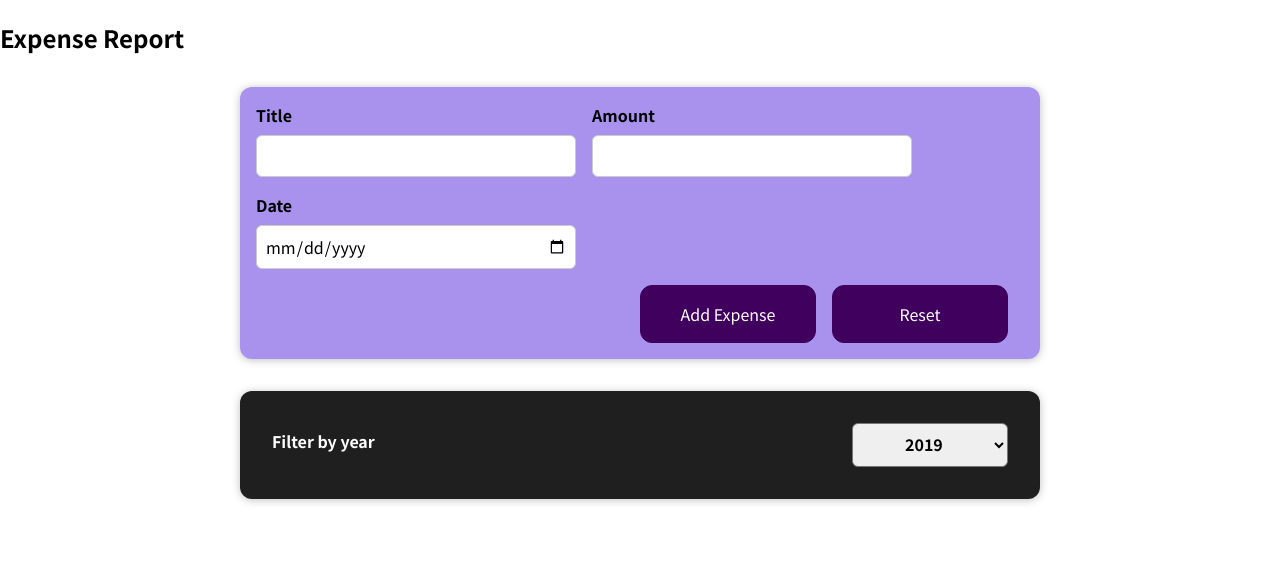
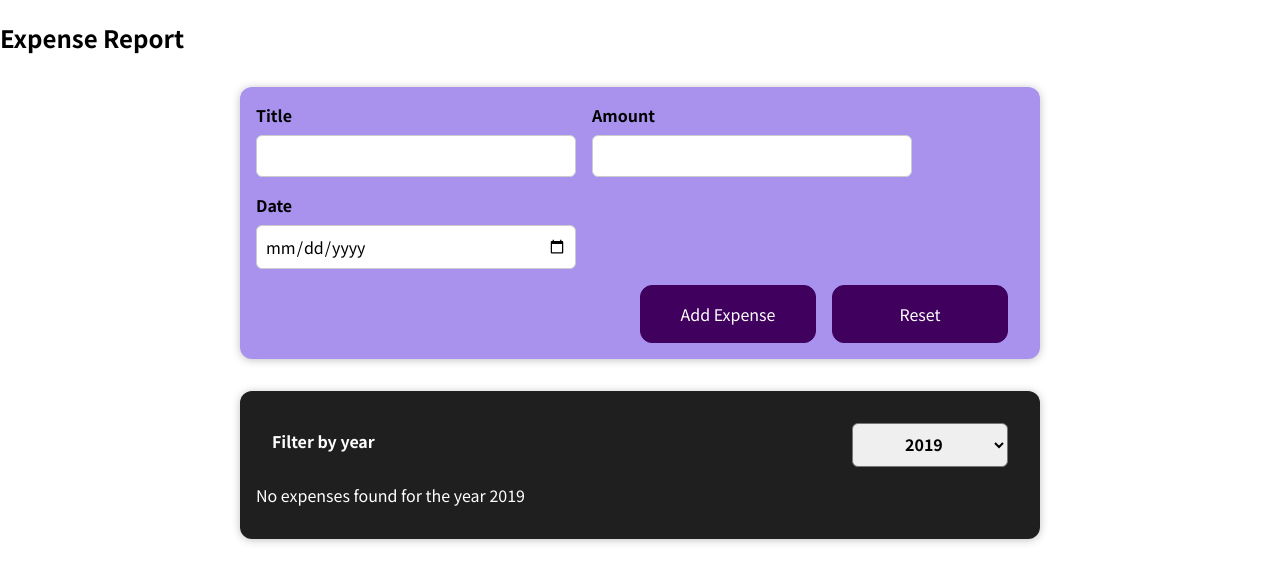
Before and after one commit to rrsushmaa/my-app, a React (Create React App) app: page / in a window 1280 px wide. Shown: the top 582 px of the page. Built offline with nearby package versions, Linux system fonts and the light colour scheme.

Commit message:
[#16][Sushmaa]Refactor Filter expenses by year and handle when filtered expense is empty

```diff
--- a/src/Components/Expenses/Expenses.js
+++ b/src/Components/Expenses/Expenses.js
@@ -9,24 +9,32 @@ const Expenses = (props) => {
     const filterChangeHandler = (filteredYear) => {
         setYear(filteredYear);
     }
+    const filteredExpenses = props.expenses.filter(expense => {
+        return expense.date.getFullYear().toString() === year;
+    })
+
     return (
         <div>
-
-
             <Card className="expenses">
                 <div>
                     <ExpensesFilter selected={year} onFilterChange={filterChangeHandler}/>
                 </div>
                 <div>
                     {
-                        props.expenses.map((expenseItem) =>
-                            expenseItem.date.getFullYear().toString() === year &&
+                        filteredExpenses.length === 0 ?
+                            <div>
+                                <p style={{color: 'white'}}> No expenses found for the year {year}</p>
+                            </div>
+                            :
+
+                            filteredExpenses.map((expenseItem) =>
                                 <ExpenseItem
                                     key={expenseItem.id}
                                     date={expenseItem.date}
                                     title={expenseItem.title}
                                     price={expenseItem.amount}/>
                             )
+
                     }
                 </div>
 
```
Lines whose indentation alone changed are shown as unchanged.
